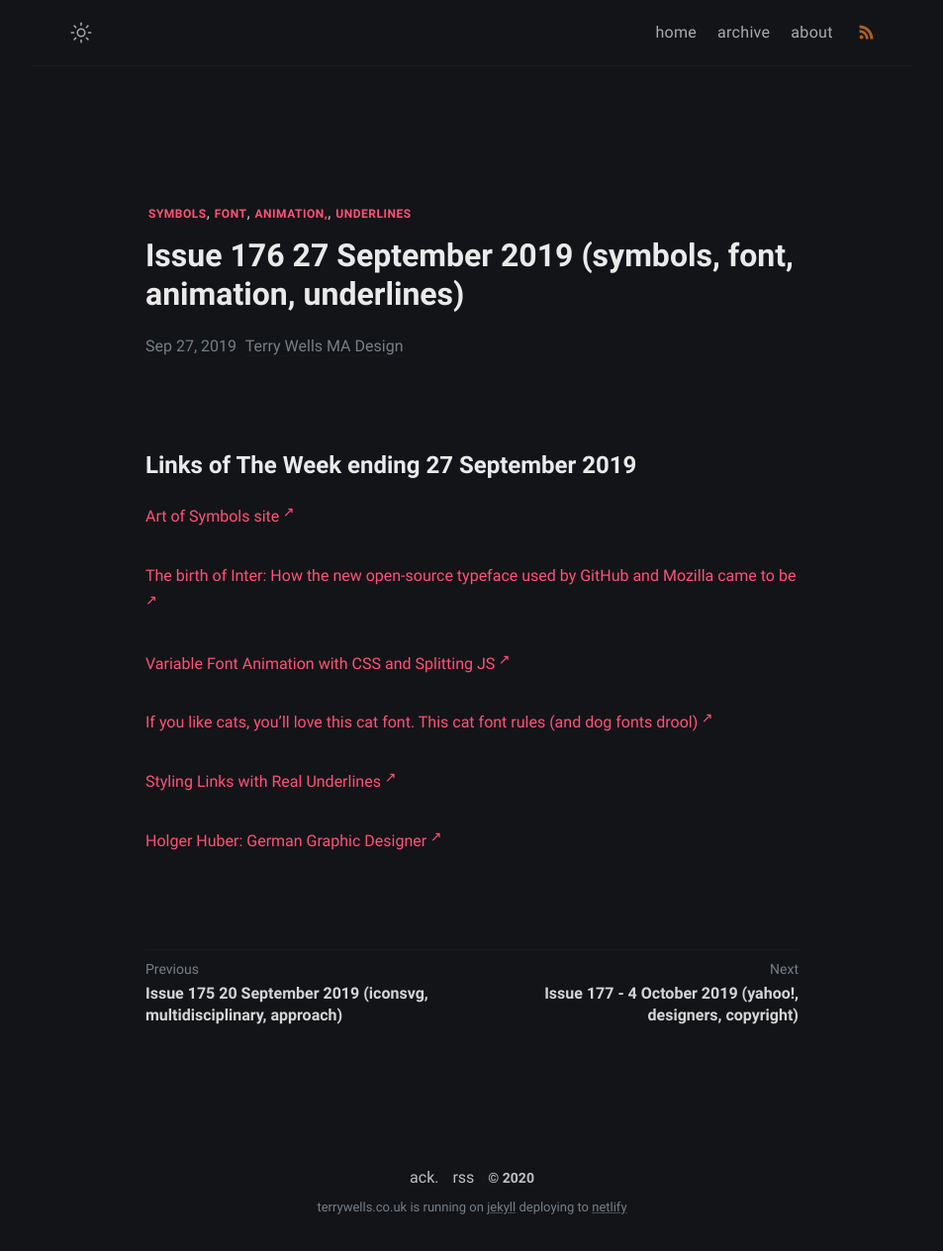
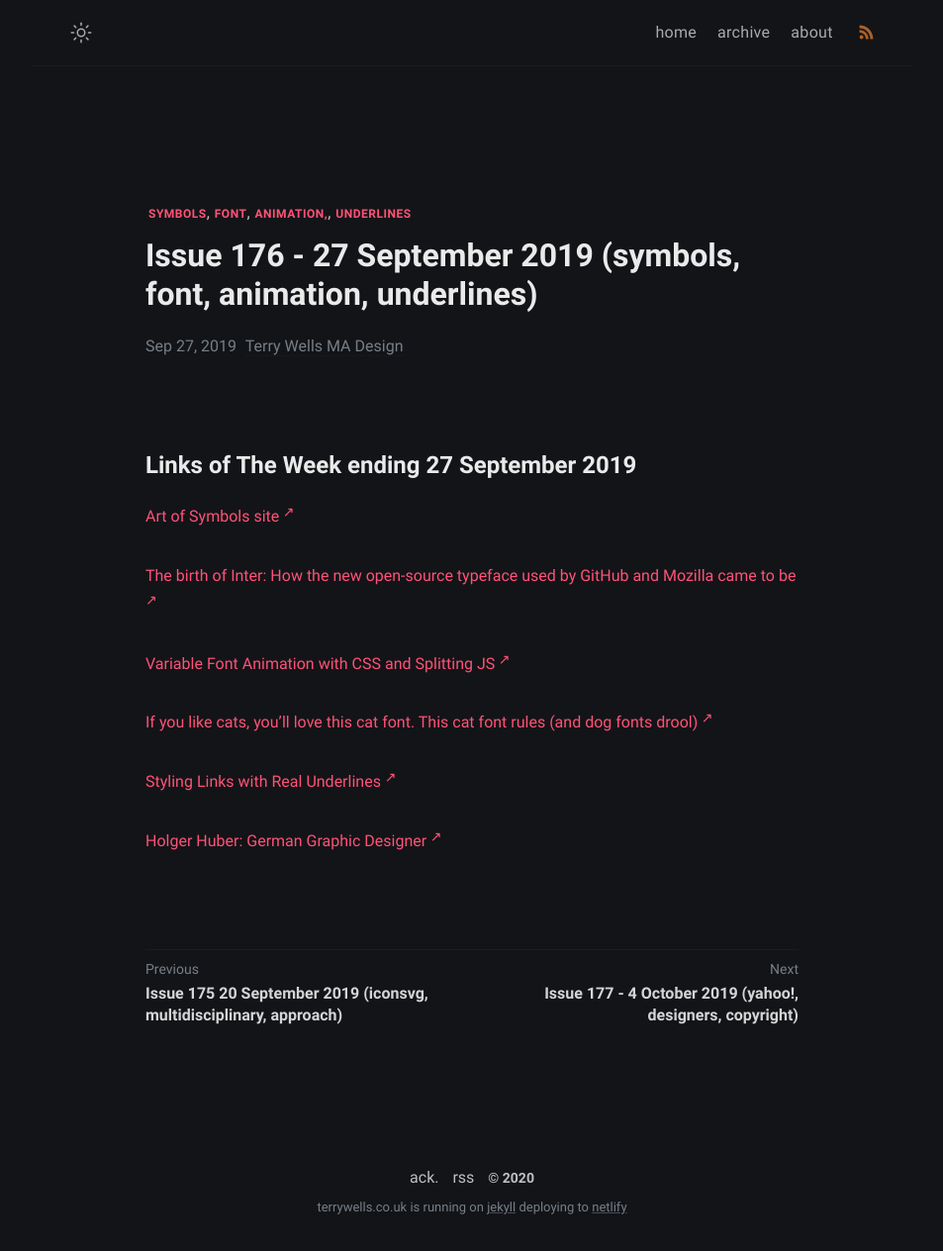
Before and after one commit to wristtattoo/jekyll-klise, a Jekyll site: the page built from _posts/2020-11-03-issue-176-27-september-2019-symbols-font-animation-underlines.md, in a window 1280 px wide. Shown: the whole page at 99% size, without its empty margins (163-1116 px from the left). Built offline with Jekyll 4.4.1, drawn with Linux system fonts in a browser that asks for light colours; a script that is not in the unit is left out.

```diff
--- a/_posts/2020-11-03-issue-176-27-september-2019-symbols-font-animation-underlines.md
+++ b/_posts/2020-11-03-issue-176-27-september-2019-symbols-font-animation-underlines.md
@@ -1,6 +1,6 @@
 ---
 layout: post
-title: Issue 176 27 September 2019 (symbols, font, animation, underlines)
+title: Issue 176 - 27 September 2019 (symbols, font, animation, underlines)
 tags: symbols font animation, underlines
 date: 2019-09-27T15:48:05.771Z
 ---
```
